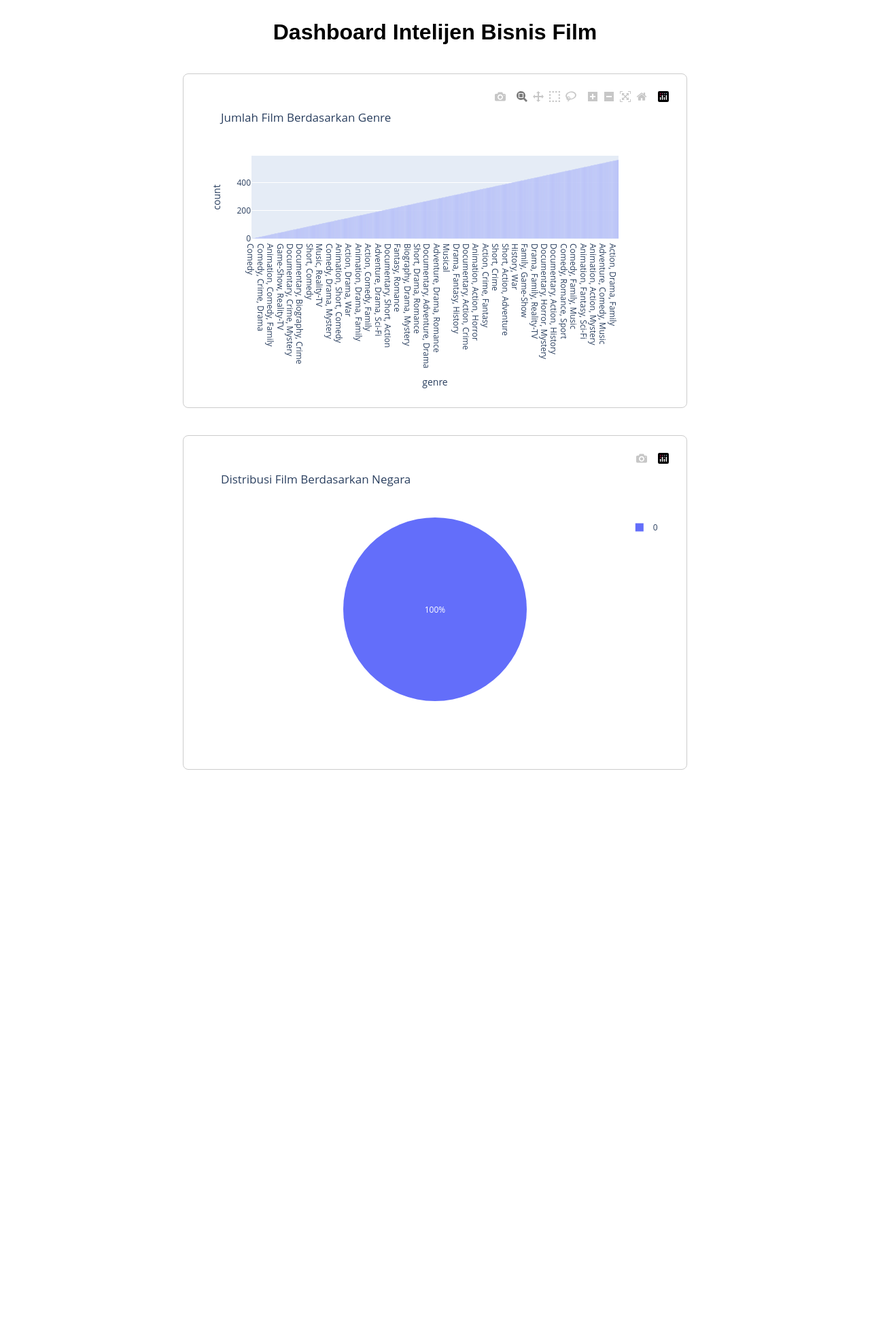
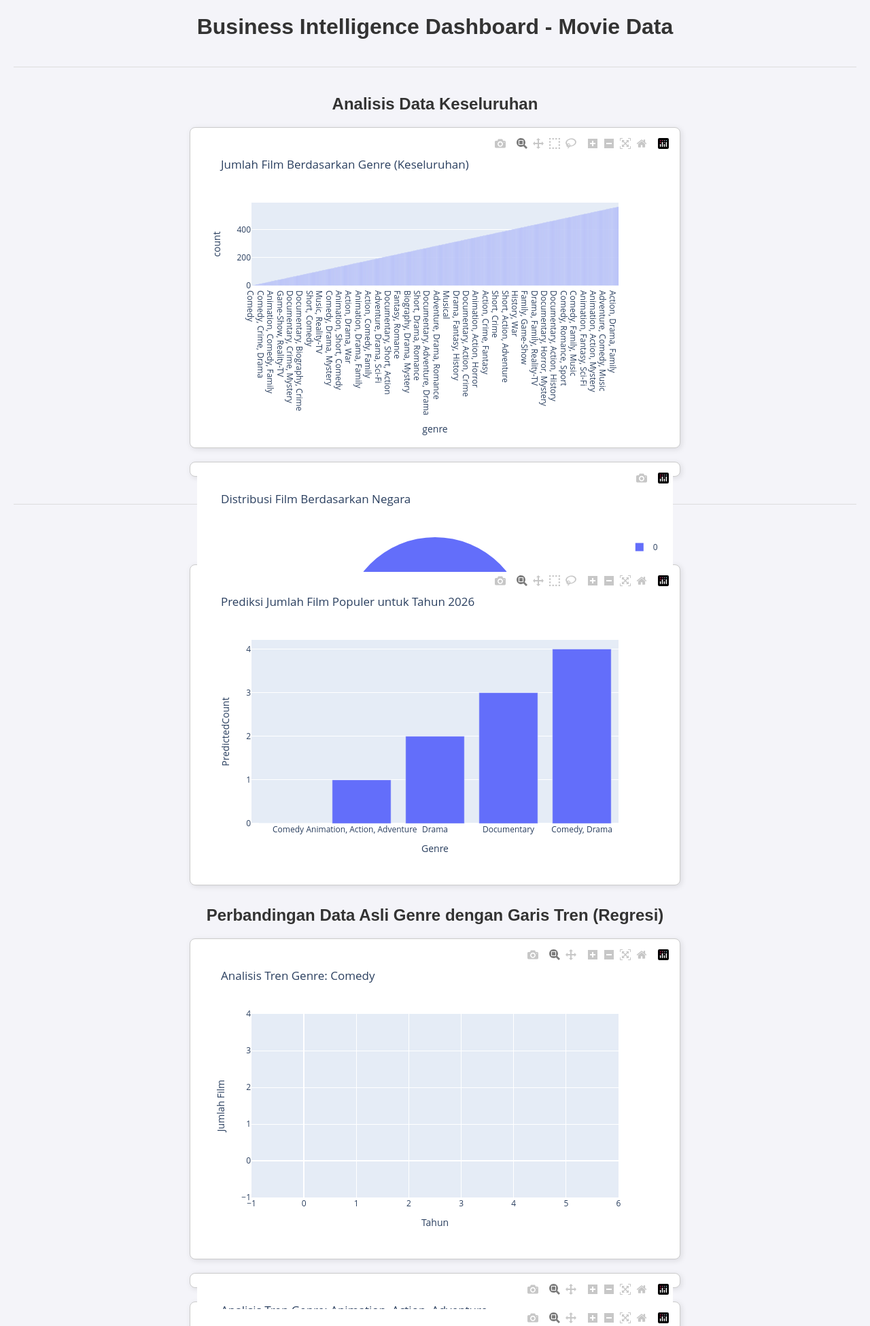
Before and after one commit to RizkyFerdiansyah28/BUIN-UAs, a Django app: page / in a window 1280 px wide. Shown: the top 1950 px of the page at 68% size. Before the commit the page ends 1132 px from the top, so only its background shows below. Run offline with Django 5.2, Linux system fonts and the light colour scheme; data comes from the database, SQL or seed files in the repository; some libraries are stand-ins or nearby versions.

Commit message:
tambah prediksi dan top movies

```diff
--- a/business_intelligence/templates/dashboard.html
+++ b/business_intelligence/templates/dashboard.html
@@ -1,24 +1,69 @@
 <!DOCTYPE html>
 <html lang="en">
-<head>
-    <meta charset="UTF-8">
-    <meta name="viewport" content="width=device-width, initial-scale=1.0">
+  <head>
+    <meta charset="UTF-8" />
+    <meta name="viewport" content="width=device-width, initial-scale=1.0" />
     <title>Movie Dashboard</title>
     <style>
-        body { font-family: sans-serif; display: flex; justify-content: center; align-items: center; flex-direction: column; }
-        .chart { margin: 20px; padding: 20px; border: 1px solid #ccc; border-radius: 8px; }
+      body {
+        font-family: sans-serif;
+        margin: 20px;
+        background-color: #f4f4f9;
+      }
+      .chart-container {
+        display: flex;
+        flex-wrap: wrap;
+        gap: 20px;
+        justify-content: center;
+        margin-bottom: 30px;
+      }
+      .chart {
+        border: 1px solid #ccc;
+        padding: 10px;
+        box-shadow: 2px 2px 8px rgba(0, 0, 0, 0.1);
+        background-color: #fff;
+        border-radius: 8px;
+      }
+      h1,
+      h2 {
+        text-align: center;
+        color: #333;
+      }
+      hr {
+        border: 0;
+        height: 1px;
+        background: #ddd;
+        margin: 40px 0;
+      }
     </style>
-</head>
-<body>
-    <h1>Dashboard Intelijen Bisnis Film</h1>
+  </head>
+  <body>
+    <h1>Business Intelligence Dashboard - Movie Data</h1>
 
-    <div class="chart">
-        {{ chart_genre|safe }}
+    <hr />
+    <h2>Analisis Data Keseluruhan</h2>
+    <div class="chart-container">
+      <div class="chart">{{ chart_genre|safe }}</div>
+      <div class="chart">{{ chart_country|safe }}</div>
     </div>
 
-    <div class="chart">
-        {{ chart_country|safe }}
+    <hr />
+    <h2>Prediksi Popularitas Genre di Masa Mendatang</h2>
+    <div class="chart-container">
+      <div class="chart">{{ chart_prediction|safe }}</div>
     </div>
 
-</body>
+    <h2>Perbandingan Data Asli Genre dengan Garis Tren (Regresi)</h2>
+    <div class="chart-container">
+      {% for chart in comparison_charts %}
+      <div class="chart">{{ chart|safe }}</div>
+      {% endfor %}
+    </div>
+
+    <hr />
+    <h2>10 Film dengan Rating Tertinggi</h2>
+    <div class="chart-container">
+      <div class="chart">{{ chart_title_performance|safe }}</div>
+    </div>
+  </body>
 </html>
--- a/business_intelligence/views.py
+++ b/business_intelligence/views.py
@@ -1,39 +1,87 @@
 from django.shortcuts import render
 from .models import Movie
-from django.db.models import Count
+from django.db.models import Count, Avg
 import plotly.express as px
+import plotly.graph_objects as go
+import pandas as pd
+from sklearn.linear_model import LinearRegression
+import numpy as np
 
 def movie_dashboard(request):
-    # Query 1: Menghitung jumlah film per genre
-    genre_counts = Movie.objects.values('genre').annotate(count=Count('genre')).order_by('-count')
-
-    # Query 2: Menghitung jumlah film per negara
-    # Anda mungkin perlu menambahkan model 'country' jika belum ada
-    # Asumsi kolom 'country' ada di model Movie
-    country_counts = Movie.objects.values('country').annotate(count=Count('country')).order_by('-count')
-
-    # Membuat grafik bar untuk genre
+    # === Bagian Analisis Deskriptif ===
+    genre_counts = Movie.objects.values('genre').annotate(count=Count('id')).order_by('-count')
     fig_genre = px.bar(
         [item for item in genre_counts],
-        x='genre',
-        y='count',
-        title='Jumlah Film Berdasarkan Genre'
+        x='genre', y='count', title='Jumlah Film Berdasarkan Genre (Keseluruhan)'
     )
     chart_genre = fig_genre.to_html(full_html=False, include_plotlyjs='cdn')
 
-    # Membuat grafik pie untuk negara
+    country_counts = Movie.objects.values('country').annotate(count=Count('id')).order_by('-count')
     fig_country = px.pie(
         [item for item in country_counts],
-        names='country',
-        values='count',
-        title='Distribusi Film Berdasarkan Negara'
+        names='country', values='count', title='Distribusi Film Berdasarkan Negara'
     )
     chart_country = fig_country.to_html(full_html=False, include_plotlyjs='cdn')
 
+    # === Bagian Prediksi Popularitas Genre ===
+    yearly_genre_counts = Movie.objects.values('year', 'genre').annotate(count=Count('id')).order_by('year')
+    df_genre = pd.DataFrame(list(yearly_genre_counts))
+
+    comparison_charts = []
+    chart_prediction = "<div>Data tidak cukup untuk prediksi genre.</div>"
+
+    if not df_genre.empty and 'year' in df_genre.columns and 'genre' in df_genre.columns:
+        pivot_df = df_genre.pivot_table(index='year', columns='genre', values='count', fill_value=0)
+        top_5_genres = df_genre.groupby('genre')['count'].sum().nlargest(5).index.tolist()
+
+        if top_5_genres:
+            pivot_df = pivot_df[top_5_genres]
+            predictions = {}
+            future_year_val = pivot_df.index.max() + 1
+            future_year = np.array([[future_year_val]])
+
+            for genre in top_5_genres:
+                X_genre = pivot_df.index.values.reshape(-1, 1)
+                y_genre = pivot_df[genre].values
+                model_genre = LinearRegression()
+                model_genre.fit(X_genre, y_genre)
+                predicted_count = model_genre.predict(future_year)[0]
+                predictions[genre] = max(0, round(predicted_count))
+
+                fig = go.Figure()
+                fig.add_trace(go.Scatter(x=pivot_df.index, y=y_genre, mode='markers', name='Data Asli', marker=dict(color='blue')))
+                fig.add_trace(go.Scatter(x=pivot_df.index, y=model_genre.predict(X_genre), mode='lines', name='Garis Tren', line=dict(color='red')))
+                fig.update_layout(title=f'Analisis Tren Genre: {genre}', xaxis_title='Tahun', yaxis_title='Jumlah Film')
+                comparison_charts.append(fig.to_html(full_html=False, include_plotlyjs='cdn'))
+
+            pred_df = pd.DataFrame(list(predictions.items()), columns=['Genre', 'PredictedCount'])
+            fig_prediction = px.bar(pred_df, x='Genre', y='PredictedCount', title=f'Prediksi Jumlah Film Populer untuk Tahun {future_year_val}')
+            chart_prediction = fig_prediction.to_html(full_html=False, include_plotlyjs='cdn')
+
+    # === Bagian BARU: 10 Film dengan Rating Tertinggi ===
+    top_10_movies = Movie.objects.order_by('-rating')[:10]
+    df_top_movies = pd.DataFrame(list(top_10_movies.values('title', 'rating')))
+
+    fig_top_movies = px.bar(
+        df_top_movies,
+        x='rating',
+        y='title',
+        orientation='h', # Membuat bar chart horizontal
+        title='10 Film dengan Rating Tertinggi',
+        labels={'rating': 'Rating', 'title': 'Judul Film'}
+    )
+    # Mengatur urutan agar film dengan rating tertinggi berada di paling atas
+    fig_top_movies.update_layout(yaxis={'categoryorder':'total ascending'})
+    chart_title_performance = fig_top_movies.to_html(full_html=False, include_plotlyjs='cdn')
+
+
+    # Menyiapkan context untuk dikirim ke template
     context = {
         'chart_genre': chart_genre,
-        'chart_country': chart_country
+        'chart_country': chart_country,
+        'chart_prediction': chart_prediction,
+        'comparison_charts': comparison_charts,
+        'chart_title_performance': chart_title_performance,
     }
 
-    # Hapus 'business_intelligence/' dari path template
     return render(request, 'dashboard.html', context)
```
